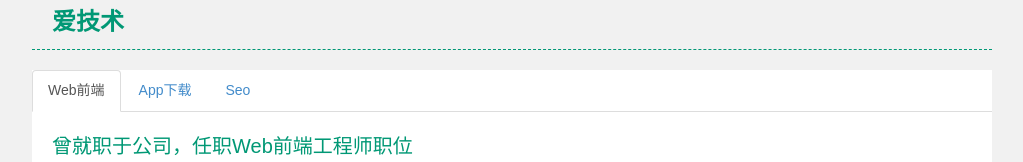
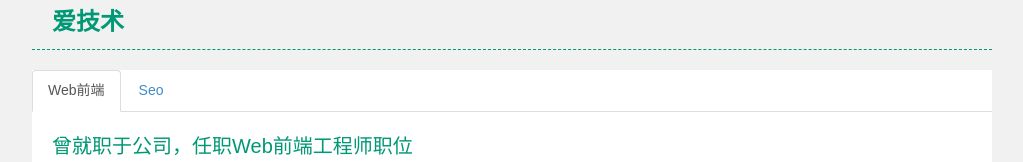
Before and after one commit to qqqwh/qqqwh.github.io, a plain HTML site: page index.html in a window 1280 px wide. Shown: the part 1366-1528 px from the top of the page, without its empty margins (128-1151 px from the left). Drawn offline with Linux system fonts and the light colour scheme; files whose address does not match are found by name.

Commit message:
Update index.html

```diff
--- a/index.html
+++ b/index.html
@@ -80,7 +80,6 @@
     <div class="content">
         <ul class="nav nav-tabs" role="tablist">
           <li class="active"><a href="#home" role="tab" data-toggle="tab">Web前端</a></li>
-          <li><a href="#profile" role="tab" data-toggle="tab">App下载</a></li>
           <li><a href="#messages" role="tab" data-toggle="tab">Seo</a></li>
         </ul>
         <div class="tab-content">
```
